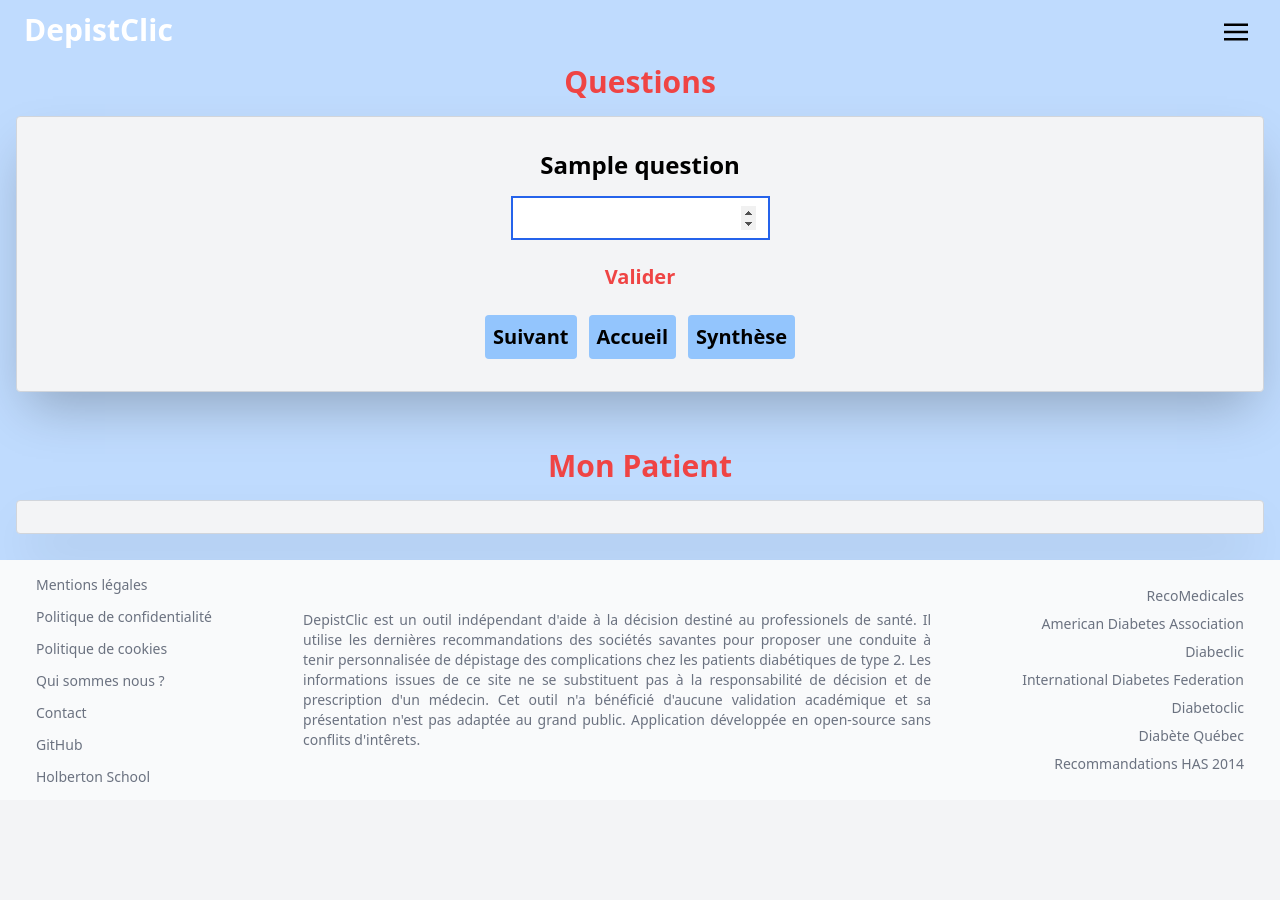
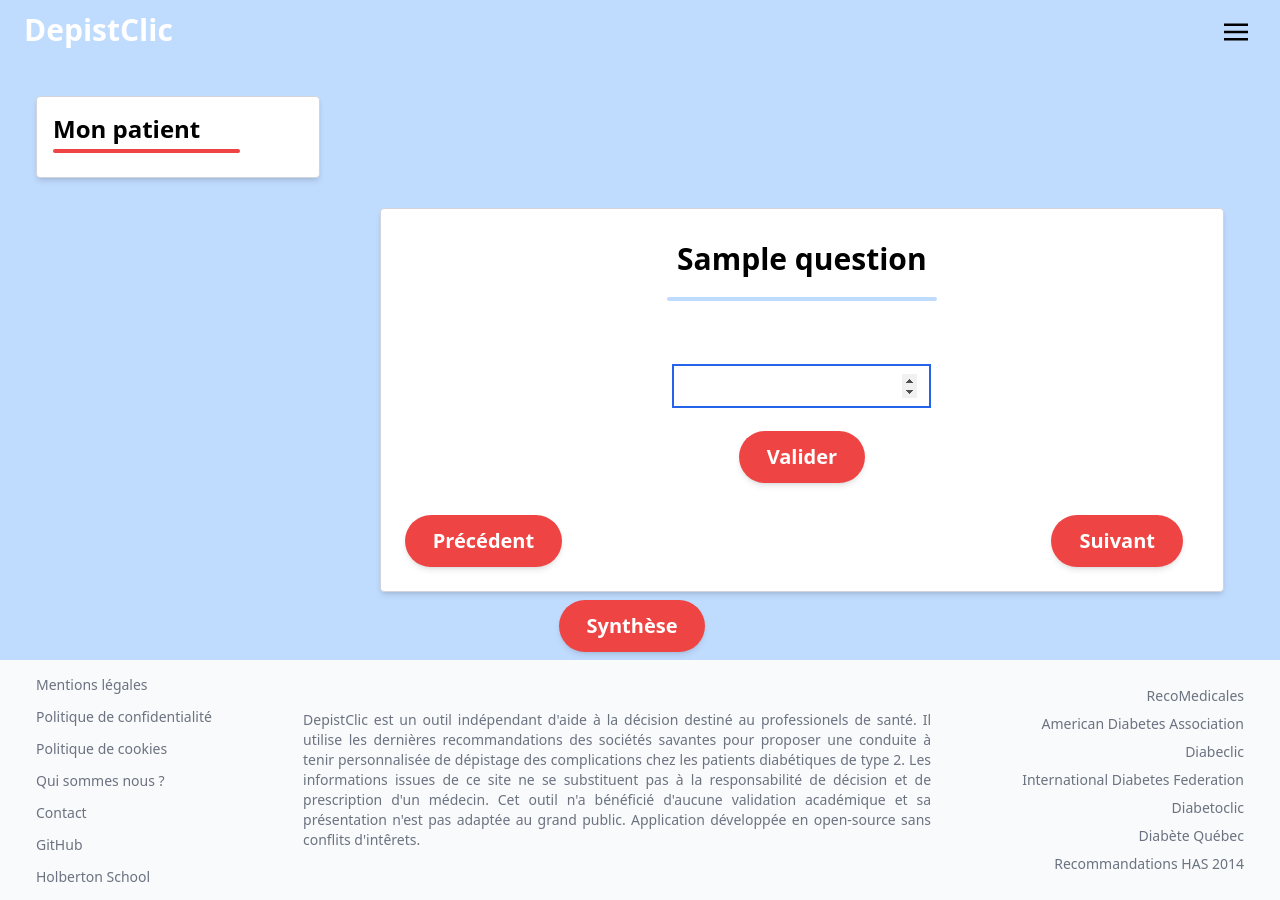
Before and after one commit to v-dav/DepistClic, a Django app: page /questions/ in a window 1280 px wide. Before the commit the page ends 782 px from the top, so only its background shows below. Run offline with Django 4.2, Linux system fonts and the light colour scheme; tables that the repository leaves empty hold one stand-in row (values such as "Sample post"); style sheets or scripts are compiled from the project's sources; some libraries are stand-ins or nearby versions.

Commit message:
add new version of questions page by Yliaze

```diff
--- a/DepistClic/mainapp/templates/mainapp/questions.html
+++ b/DepistClic/mainapp/templates/mainapp/questions.html
@@ -2,52 +2,80 @@
 
 {% block content %}
 
-<main class="mt-16">
-    <div class="container">
-        <div class="row">
-            <div class="col-lg-8 col-md-8 col-sm-12">
-                <h1 class="text-center font-bold text-3xl text-red-500">Questions</h1>
-                <article class="bg-gray-100 border border-gray-300 rounded p-4 mt-4 mb-14 shadow-2xl">
-                    <h1 class="font-bold text-center text-2xl p-4" id="question_title">{{ question.title }}</h1>
-                    <!-- Si la question attends un booléan en réponse -->
+<!-- cards section -->
+<section class="flex flex-col pt-20 lg:flex-row">
+    <!-- card Patient -->
+    <article class="bg-white border border-gray-300 rounded shadow-md p-4 lg:w-1/4 mx-5 mt-4 sm:h-fit order-last lg:order-first">
+        <!-- Patient title -->
+        <h1 class="text-2xl font-bold">
+            Mon patient
+        </h1>
+        <!-- Red line -->
+        <div class="mt-1 mb-2 border-b-4 border-red-500 rounded w-3/4"></div>
+        <!-- Patient answer -->
+        {% if previous_answers %}
+            {% for answer in previous_answers %}
+                <li class="list-inside text-red-500">
+                    <span class="text-black">
+                        {{ answer }}
+                    </span>
+                </li>
+            {% endfor %}
+        {% endif %}
+    </article>
+
+    <!-- card Questions -->
+    <article class="flex flex-col justify-between bg-white border border-gray-300 rounded text-center shadow-md p-4 lg:w-3/4 mx-5 lg:mx-10 sm:mt-4 lg:mt-32 h-96">
+            <div>
+                <!-- Question title -->
+                <h1 class="font-bold text-2xl sm:text-2xl lg:text-3xl pt-4 p-4" id="question_title">
+                    {{ question.title }}
+                </h1>
+                <!-- blue line -->
+                <div class="mx-auto mt-1 mb-2 border-b-4 border-blue-200 rounded w-1/3"></div>
+            </div>
+            <!-- Form -->
+            <div>
             {% if question.response_type == 'boolean' %}
-                        <form class="font-bold text-2xl text-center" method="POST">
+                <!-- Checkbox -->
+                <form class="font-bold text-2xl" method="POST">
                     {% csrf_token %}
-                            {% for field in form_bool %}
-                                {% for choice in field.field.choices %}
-                                    <button type="submit" name="{{ field.html_name }}" value="{{ choice.0 }}" class="btn btn-primary bg-blue-300 hover:bg-blue-500 hover:text-white p-2 rounded text-xl font-bold">{{ choice.1 }}</button>
-                                {% endfor %}
-                            {% endfor %}
+                    {{ form_bool.as_p }}
                 </form>
-                    <!-- Si la question attends un entier en réponse -->
             {% else %}
+                <!-- Text -->
                 <form class="text-center" method="POST">
                     {% csrf_token %}
                     {{ form_int.as_p }}
-                            <input class="btn btn-primary mt-4 font-bold text-red-500 text-xl cursor-pointer hover:bg-blue-300 hover:text-black p-2 rounded" type="submit" value="Valider">
+                    <!-- Valider -->
+                    <div class="p-4">
+                        <button class="btn btn-primary bg-red-500 hover:bg-red-600 text-white text-xl font-bold py-3 px-5 lg:px-7 rounded-full shadow-md my-2 transform transition-transform hover:-translate-y-1" value="Valider">
+                            Valider
+                        </button>
+                    </div>
                 </form>
             {% endif %}
-                    <div class="flex my-4 justify-center space-x-3">
-                        <button class="btn btn-primary btn-sm bg-blue-300 hover:bg-blue-500 hover:text-white p-2 rounded text-xl font-bold" id="back-btn" {% if question.order <= 1 %}hidden{% endif %}>Précédent</button>
-                        <button class="btn btn-primary btn-sm bg-blue-300 hover:bg-blue-500 hover:text-white p-2 rounded text-xl font-bold" id="pass-btn" data-question-order="{{ question.order }}">Suivant</button>
-                        <button class="btn btn-primary btn-sm bg-blue-300 hover:bg-blue-500 hover:text-white p-2 rounded text-xl font-bold" id="home-btn">Accueil</button>
-                        <a href="/synthese/">
-                            <button class="btn btn-primary btn-sm bg-blue-300 hover:text-white hover:bg-blue-500 p-2 rounded text-xl font-bold">Synthèse</button>
-                        </a>
+            <div>
+            <!-- button section -->
+            <div class="flex justify-between mx-2">
+                <!-- Précédent -->
+                <button class="btn btn-primary btn-sm bg-red-500 hover:bg-red-600 text-white text-xl font-bold py-3 px-5 lg:px-7 rounded-full shadow-md my-2 lg:mr-4 transform transition-transform hover:-translate-y-1" id="back-btn" {% if question.order <= 1 %}hidden{% endif %}">
+                    Précédent
+                </button>
+                <!-- Suivant -->
+                <button class="btn btn-primary btn-sm bg-red-500 hover:bg-red-600 text-white text-xl font-bold py-3 px-5 lg:px-7 rounded-full shadow-md my-2 lg:mr-4 transform transition-transform hover:-translate-y-1" id="pass-btn" data-question-order="{{ question.order }}">
+                    Suivant
+                </button>
             </div>
     </article>
+</section>
+
+<div class="flex justify-center">
+    <button class="btn btn-primary btn-sm bg-red-500 hover:bg-red-600 text-white text-xl font-bold py-3 px-5 lg:px-7 rounded-full shadow-md my-2 lg:mr-4 transform transition-transform hover:-translate-y-1">
+        <a href="/synthese/">
+            Synthèse
+        </a>
+    </button>
 </div>
-            <div class="col-lg-4 col-md-4 col-sm-12">
-                <h2 class="text-center font-bold text-3xl text-red-500">Mon Patient</h2>
-                <div class="card bg-gray-100 border border-gray-300 rounded p-4 mt-4 mb-4 shadow-2xl">
-                    {% if previous_answers %}
-                        {% for answer in previous_answers %}
-                            <p class="text-center">{{ answer }}</p>
-                        {% endfor %}
-                    {% endif %}
-                </div>
-            </div>
-        </div>
-    </div>
-</main>
+
 {% endblock content %}
```
Lines whose indentation alone changed are shown as unchanged.
